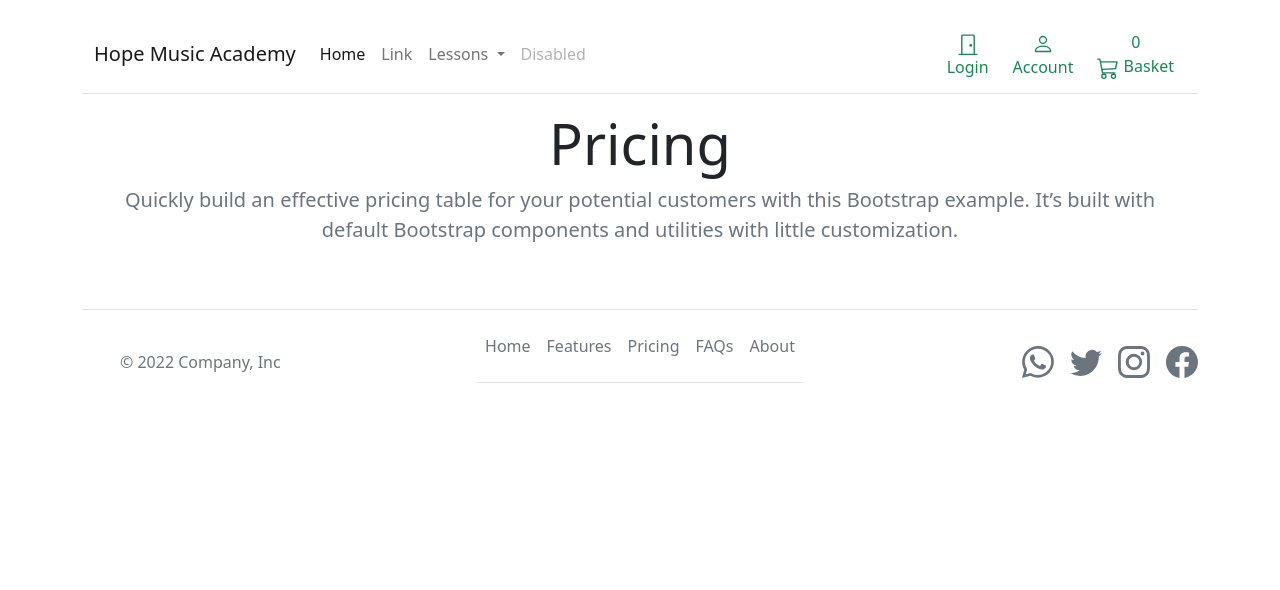
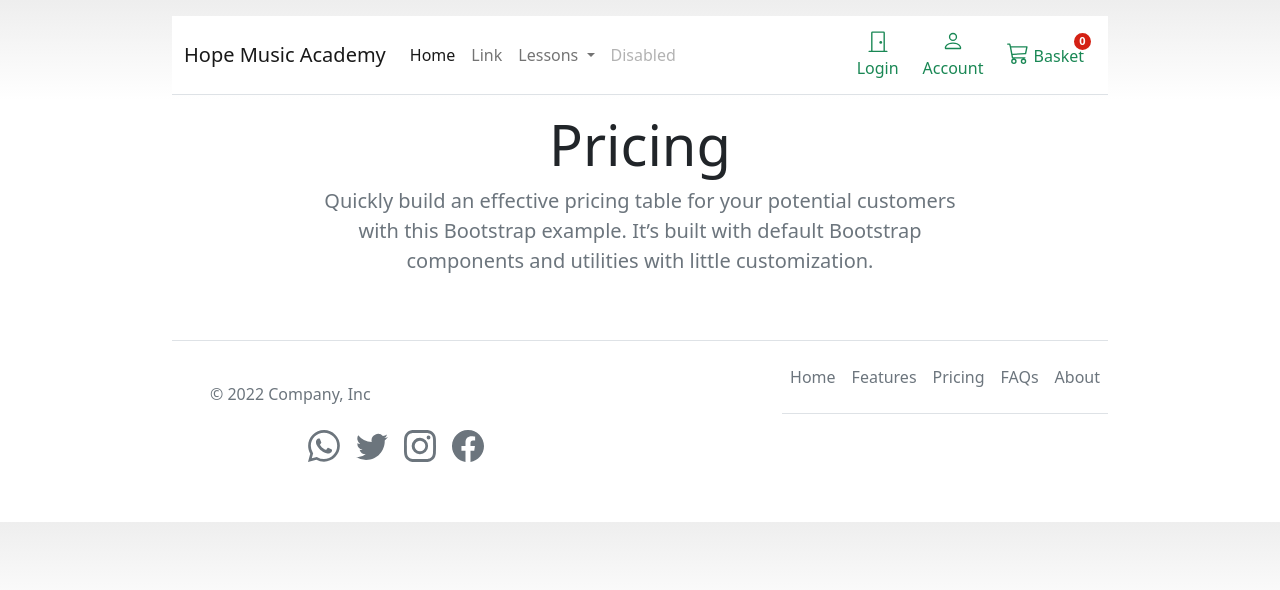
Before and after one commit to NickyFrs/MSP4-HopeServices, a Django app: template templates/base.html in a window 1280 px wide. Shown: the top 590 px of the page. Run offline with Django 4.2, Linux system fonts and the light colour scheme; the template is opened without the code that fills it, so the values that code supplies are empty.

Commit message:
static folder and some files created

```diff
--- /dev/null
+++ b/static/basket/css/basket.css
@@ -0,0 +1,30 @@
+
+/* basket items number settings */
+.basket-qty{
+    color: #fff;
+    background: #d42114;
+    border: 2px solid #fff;
+    border-radius: 50%;
+    text-align: center;
+    font-size: 11px;
+    height: 17px;
+    width: 17px;
+    position: absolute;
+    box-sizing: content-box;
+    font-weight: 600;
+    display: flex;
+    justify-content: center;
+    align-items: center;
+    top: 15px;
+    right: 15px;
+}
+
+.basket-btn{
+    position: relative;
+}
+
+.basket-btn:hover, .basket-btn:focus, .basket-btn:active, .basket-btn.active{
+    color:#d42114;
+    transition-duration: 0.4s;
+    background-color: #fff;
+}
--- /dev/null
+++ b/static/core.css
@@ -0,0 +1,62 @@
+.bd-placeholder-img {
+    font-size: 1.125rem;
+    text-anchor: middle;
+    -webkit-user-select: none;
+    -moz-user-select: none;
+    user-select: none;
+  }
+
+  @media (min-width: 768px) {
+    .bd-placeholder-img-lg {
+      font-size: 3.5rem;
+    }
+  }
+
+  .b-example-divider {
+    height: 3rem;
+    background-color: rgba(0, 0, 0, .1);
+    border: solid rgba(0, 0, 0, .15);
+    border-width: 1px 0;
+    box-shadow: inset 0 .5em 1.5em rgba(0, 0, 0, .1), inset 0 .125em .5em rgba(0, 0, 0, .15);
+  }
+
+  .b-example-vr {
+    flex-shrink: 0;
+    width: 1.5rem;
+    height: 100vh;
+  }
+
+  .bi {
+    vertical-align: -.125em;
+    fill: currentColor;
+  }
+
+  .nav-scroller {
+    position: relative;
+    z-index: 2;
+    height: 2.75rem;
+    overflow-y: hidden;
+  }
+
+  .nav-scroller .nav {
+    display: flex;
+    flex-wrap: nowrap;
+    padding-bottom: 1rem;
+    margin-top: -1px;
+    overflow-x: auto;
+    text-align: center;
+    white-space: nowrap;
+    -webkit-overflow-scrolling: touch;
+  }
+
+  body {
+    background-image: linear-gradient(180deg, #eee, #fff 100px, #fff);
+  }
+
+  .container {
+    max-width: 960px;
+  }
+
+  .pricing-header {
+    max-width: 700px;
+  }
--- a/templates/base.html
+++ b/templates/base.html
@@ -15,7 +15,7 @@
               integrity="sha384-iYQeCzEYFbKjA/T2uDLTpkwGzCiq6soy8tYaI1GyVh/UjpbCx/TYkiZhlZB6+fzT"
               crossorigin="anonymous">
 
-        <link href="{% static "css/main.css" %}" rel="stylesheet">
+        <link href="{% static "core.css" %}" rel="stylesheet">
         <link href="{% static "basket/css/basket.css" %}" rel="stylesheet">
         <link href="{% static "account/css/account.css" %}" rel="stylesheet">
 
```
